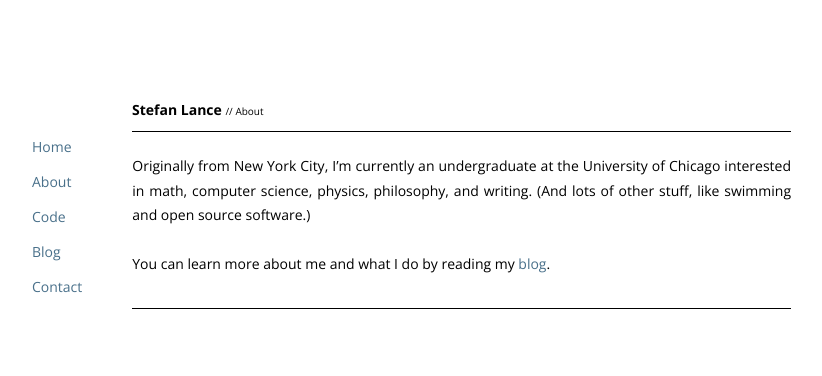
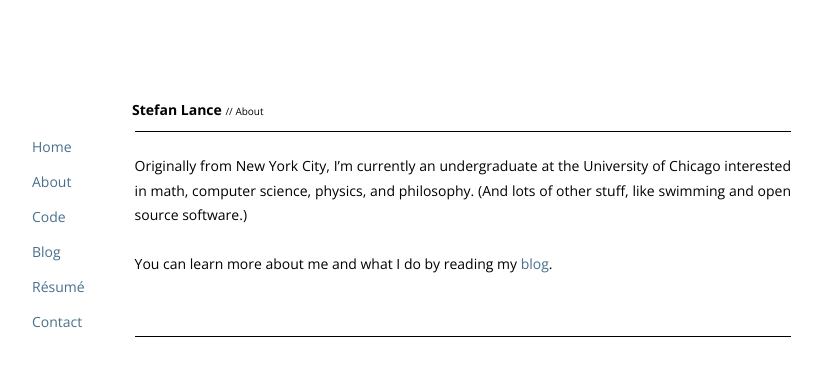
Before and after one commit to smlance/stefanlance.com, a Jekyll site: the page built from about/index.md, in a window 1280 px wide. Shown: the top 376 px of the page, without its empty margins (249-1071 px from the left). Built offline with Jekyll 4.4.1, drawn with Linux system fonts in a browser that asks for light colours.

Commit message:
Add résumé

```diff
--- a/_layouts/page.html
+++ b/_layouts/page.html
@@ -42,6 +42,7 @@
 	  <li><a href="/about">About</a></li>
 	  <li><a href="http://github.com/smlance">Code</a></li>
 	  <li><a href="/blog">Blog</a></li>
+	  <li><a href="/Stefan_Lance_resume.pdf">R&eacute;sum&eacute;</a></li>
 	  <li><a href="/contact">Contact</a></li>
 	</nav>
 
--- a/about/index.md
+++ b/about/index.md
@@ -4,6 +4,6 @@ title: About
 weight: 2
 ---
 
-Originally from New York City, I'm currently an undergraduate at the University of Chicago interested in math, computer science, physics, philosophy, and writing. (And lots of other stuff, like swimming and open source software.)
+Originally from New York City, I'm currently an undergraduate at the University of Chicago interested in math, computer science, physics, and philosophy. (And lots of other stuff, like swimming and open source software.)
 
 You can learn more about me and what I do by reading my <a href="/blog">blog</a>.
```
Also changed, not shown: contact/index.md (+1 -1 lines), 1 other file.
